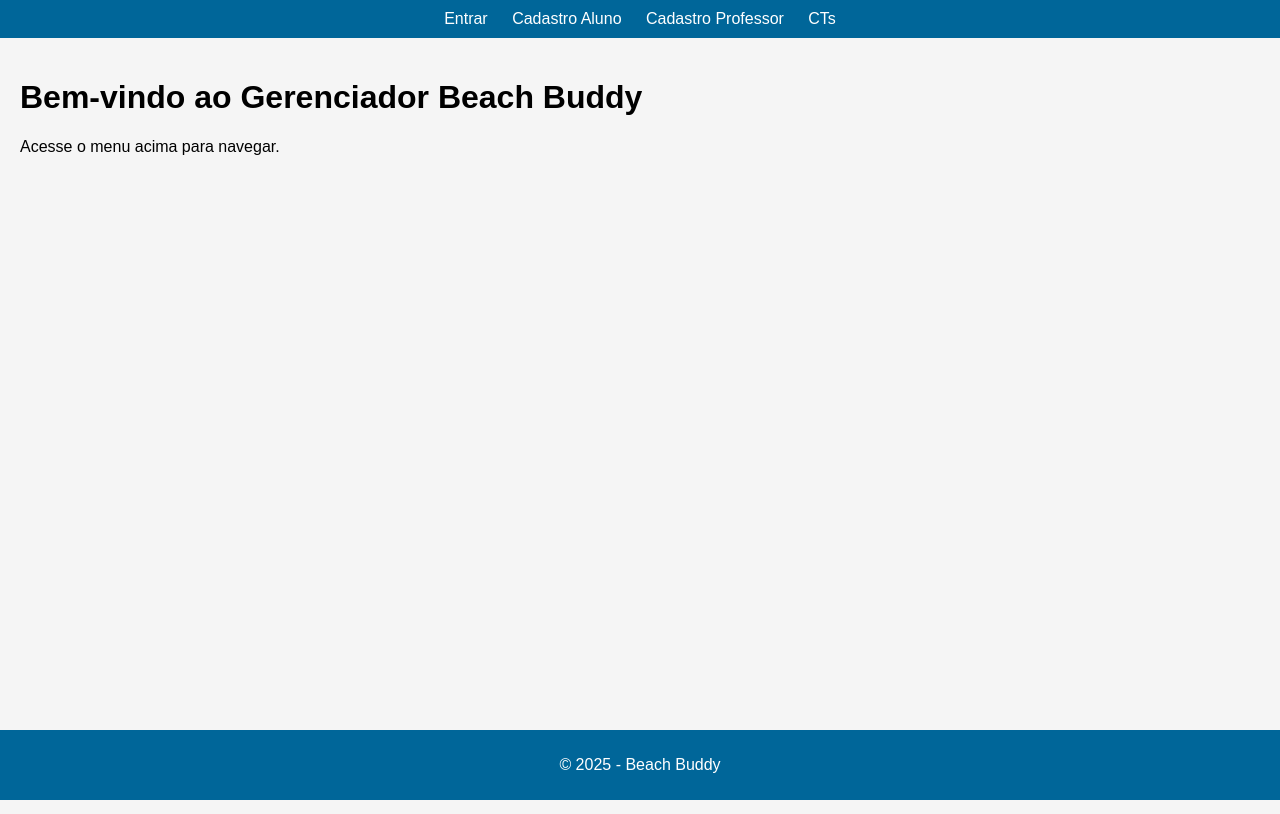
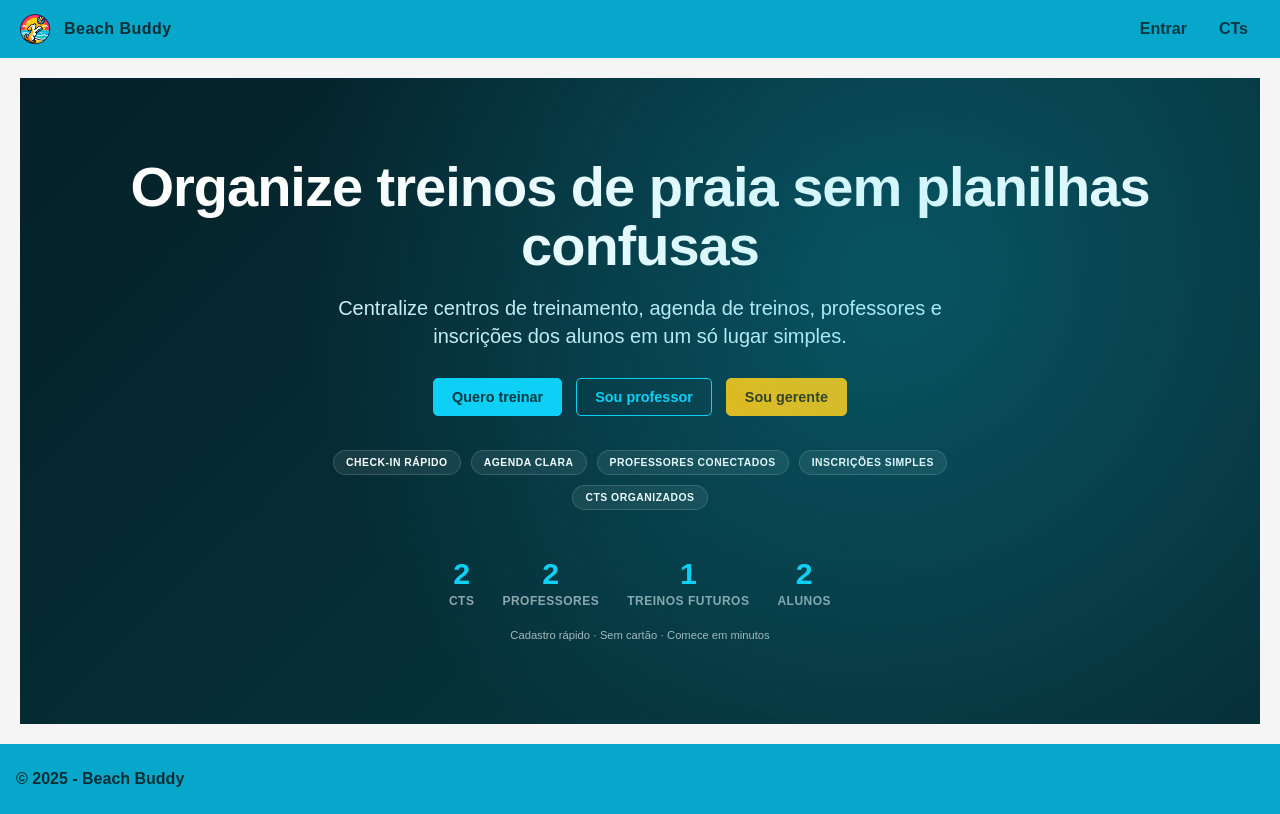
Before and after one commit to anaclaragalvao/BeachBuddy, a Django app: page / in a window 1280 px wide. Run offline with Django 4.2, Linux system fonts and the light colour scheme; data comes from the database, SQL or seed files in the repository.

Commit message:
feat: adicionando a home e melhorando ela

```diff
--- a/ct_praia/main/static/css/style.css
+++ b/ct_praia/main/static/css/style.css
@@ -1,29 +1,112 @@
 html, body {
     height: 100%;
+}
+
+/* === Paleta Beach Buddy === */
+:root {
+    --bb-primary: #0ed0f6; /* azul principal */
+    --bb-primary-soft: #21dcff;
+    --bb-primary-pastel: #07a7cb; /* navbar mais suave */
+    --bb-red: #ff275f; /* vermelho auxiliar */
+    --bb-orange: #feb801; /* laranja auxiliar */
+    --bb-dark: #062e34;
+    --bb-bg: #f5f5f5;
+    --bb-text: #1e2b32;
+    --bb-muted: #5b6b75;
+    --bb-radius: 10px;
+    --bb-radius-sm: 5px;
+    --bb-shadow: 0 4px 16px rgba(0,0,0,0.12);
 }
 
 body {
     font-family: Arial, sans-serif;
     margin: 0;
     padding: 0;
-    background: #f5f5f5;
+    background: var(--bb-bg);
     min-height: 100vh;
     display: flex;
     flex-direction: column;
+    color: var(--bb-text);
 }
 
 header,
 footer {
-    background: #006699;
-    color: white;
-    padding: 10px;
-    text-align: center;
+    background: var(--bb-primary-pastel);
+    color: var(--bb-dark);
+    padding: 10px 16px;
+    font-weight: 600;
 }
 
+header { display:flex; align-items:center; justify-content:space-between; gap:20px; }
+header nav { display:flex; flex-wrap:wrap; align-items:center; }
+.brand { display:flex; align-items:center; gap:10px; font-size:1rem; font-weight:700; letter-spacing:.5px; color: var(--bb-dark); text-decoration:none; }
+.brand img { height:38px; width:auto; display:block; }
+
 nav a {
-    color: white;
-    margin: 0 10px;
+    color: #043943;
+    margin: 0 6px;
     text-decoration: none;
+    font-weight: 600;
+    padding: 6px 10px;
+    border-radius: var(--bb-radius-sm);
+    line-height: 1.1;
+    transition: background .18s ease, color .18s ease;
+}
+nav a:hover { background: rgba(0,0,0,0.10); }
+nav a:active { background: rgba(0,0,0,0.16); }
+nav a:focus-visible { outline: 2px solid var(--bb-dark); outline-offset:2px; }
+
+/* === Botões reutilizáveis === */
+.btn {
+    --btn-bg: var(--bb-primary);
+    --btn-color: var(--bb-dark);
+    --btn-bg-hover: var(--bb-primary-soft);
+    display: inline-flex;
+    align-items: center;
+    gap: .4ch;
+    background: var(--btn-bg);
+    color: var(--btn-color);
+    border: 1px solid var(--btn-bg);
+    padding: 10px 18px;
+    font-size: 0.9rem;
+    font-weight: 600;
+    border-radius: var(--bb-radius-sm);
+    text-decoration: none;
+    cursor: pointer;
+    transition: background .18s, transform .12s;
+}
+.btn:hover { background: var(--btn-bg-hover); }
+.btn:active { transform: translateY(1px); }
+.btn-red { --btn-bg: var(--bb-red); --btn-color:#fff; --btn-bg-hover:#ff4676; }
+.btn-orange { --btn-bg: var(--bb-orange); --btn-color:#3a2a00; --btn-bg-hover:#ffc632; }
+.btn-outline { background: transparent; color: var(--bb-primary); border-color: var(--bb-primary); }
+.btn-outline:hover { background: rgba(14,208,246,0.15); }
+.btn-sm { padding: 6px 12px; font-size: 0.7rem; }
+
+/* === Hero (landing) === */
+.hero {
+    padding: clamp(48px,10vh,120px) 20px 72px;
+    text-align: center;
+    background: linear-gradient(135deg,#052028 0%, #06323a 60%, #072f38 100%);
+    position: relative;
+    overflow: hidden;
+    color: #fff;
+}
+.hero::after { content:""; position:absolute; inset:0; background: radial-gradient(circle at 70% 30%, rgba(14,208,246,0.22), transparent 60%); pointer-events:none; }
+.hero h1 { margin:0 0 18px; font-size: clamp(2.2rem,5.4vw,3.5rem); line-height:1.05; font-weight: 700; letter-spacing:-1px; }
+.hero p.lead { max-width:680px; margin:0 auto 28px; font-size: clamp(1rem,1.8vw,1.25rem); line-height:1.4; color: #cfeff4; }
+.hero-actions { display:flex; justify-content:center; flex-wrap:wrap; gap:14px; }
+.hero-metrics { margin:46px auto 0; display:flex; flex-wrap:wrap; justify-content:center; gap:28px; max-width:800px; }
+.hero-metrics .metric { text-align:center; }
+.metric strong { display:block; font-size:1.9rem; font-weight:700; color: var(--bb-primary); }
+.metric span { font-size:.75rem; letter-spacing:.5px; font-weight:600; color:#90a6ab; text-transform:uppercase; }
+.benefits-inline { list-style:none; padding:0; margin:34px auto 0; display:flex; flex-wrap:wrap; gap:10px; justify-content:center; max-width:740px; }
+.benefits-inline li { font-size:.65rem; font-weight:600; letter-spacing:.5px; text-transform:uppercase; background:rgba(255,255,255,0.08); padding:6px 12px; border-radius:40px; border:1px solid rgba(255,255,255,0.15); }
+.hero-note { margin-top:20px; font-size:.7rem; opacity:.65; }
+
+@media (max-width:620px) {
+  .hero-metrics { gap:18px; }
+  .metric strong { font-size:1.6rem; }
 }
 
 main {
--- a/ct_praia/main/templates/base.html
+++ b/ct_praia/main/templates/base.html
@@ -10,6 +10,10 @@
 
 <body>
     <header>
+        <a class="brand" href="/">
+            <img src="{% static 'images/logo_beachbuddy.png' %}" alt="Beach Buddy Logo">
+            <span>Beach Buddy</span>
+        </a>
         <nav>
             {% if user.is_authenticated %}
             {% if user.usuario.tipo == 'ALUNO' %}
@@ -28,8 +32,6 @@
             <a href="{% url 'logout' %}">Sair</a>
             {% else %}
             <a href="{% url 'login' %}">Entrar</a>
-            <a href="{% url 'signup_aluno' %}">Cadastro Aluno</a>
-            <a href="{% url 'signup_professor' %}">Cadastro Professor</a>
             <a href="{% url 'ct_list' %}">CTs</a>
             {% endif %}
         </nav>
@@ -43,10 +45,7 @@
             {% endfor %}
         </ul>
         {% endif %}
-        {% block content %}
-        <h1>Bem-vindo ao Gerenciador Beach Buddy</h1>
-        <p>Acesse o menu acima para navegar.</p>
-        {% endblock %}
+        {% block content %}{% endblock %}
     </main>
 
     <footer>
--- /dev/null
+++ b/ct_praia/main/templates/home.html
@@ -0,0 +1,27 @@
+{% extends 'base.html' %}
+{% load static %}
+{% block content %}
+<section class="hero">
+  <h1>Organize treinos de praia sem planilhas confusas</h1>
+  <p class="lead">Centralize centros de treinamento, agenda de treinos, professores e inscrições dos alunos em um só lugar simples.</p>
+  <div class="hero-actions">
+    <a href="{% url 'signup_aluno' %}" class="btn">Quero treinar</a>
+    <a href="{% url 'signup_professor' %}" class="btn btn-outline">Sou professor</a>
+    <a href="{% url 'signup_gerente' %}" class="btn btn-orange">Sou gerente</a>
+  </div>
+  <ul class="benefits-inline">
+    <li>Check-in rápido</li>
+    <li>Agenda clara</li>
+    <li>Professores conectados</li>
+    <li>Inscrições simples</li>
+    <li>CTs organizados</li>
+  </ul>
+  <div class="hero-metrics">
+    <div class="metric"><strong>{{ metric_cts|default:"0" }}</strong><span>CTs</span></div>
+    <div class="metric"><strong>{{ metric_professores|default:"0" }}</strong><span>Professores</span></div>
+    <div class="metric"><strong>{{ metric_treinos|default:"0" }}</strong><span>Treinos Futuros</span></div>
+    <div class="metric"><strong>{{ metric_alunos|default:"0" }}</strong><span>Alunos</span></div>
+  </div>
+  <p class="hero-note">Cadastro rápido · Sem cartão · Comece em minutos</p>
+</section>
+{% endblock %}
--- a/ct_praia/main/views.py
+++ b/ct_praia/main/views.py
@@ -20,13 +20,28 @@ from django.contrib.auth.decorators import login_required
 AUTO_LOGIN = True  # troque para False se quiser redirecionar pro login
 
 def home(request):
-    # Se autenticado, envia para o dashboard adequado
+    # Redireciona usuários logados para seus fluxos principais
     if request.user.is_authenticated and hasattr(request.user, "usuario"):
         if request.user.usuario.tipo == Usuario.Tipo.ALUNO:
             return redirect("meus_treinos")
         if request.user.usuario.tipo == Usuario.Tipo.PROFESSOR:
             return redirect("prof_dashboard")
-    return render(request, "base.html")
+
+    # Métricas simples para a landing
+    metric_cts = CentroTreinamento.objects.count()
+    metric_professores = Usuario.objects.filter(tipo=Usuario.Tipo.PROFESSOR).count()
+    # Treinos futuros
+    now = timezone.localdate()
+    metric_treinos = Treino.objects.filter(data__gte=now).count()
+    metric_alunos = Usuario.objects.filter(tipo=Usuario.Tipo.ALUNO).count()
+
+    context = {
+        "metric_cts": metric_cts,
+        "metric_professores": metric_professores,
+        "metric_treinos": metric_treinos,
+        "metric_alunos": metric_alunos,
+    }
+    return render(request, "home.html", context)
 
 
 def is_aluno(user):
```
Also changed, not shown: ct_praia/main/static/images/logo_beachbuddy.png (added).
